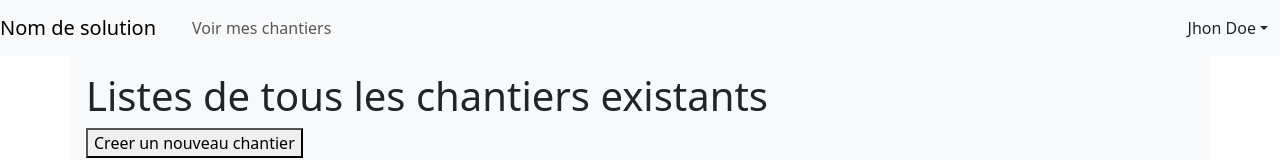
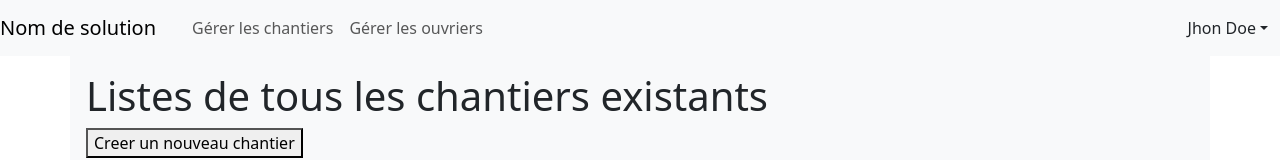
Before and after one commit to Bastien-IPSSI/EP-Planner, a React (Create React App) app in the folder frontend/: page /admin/chantiers in a window 1280 px wide. Shown: the top 160 px of the page. Built offline with nearby package versions, Linux system fonts and the light colour scheme.

Commit message:
default value isAdmin = true

```diff
--- a/frontend/src/Components/NavBar.jsx
+++ b/frontend/src/Components/NavBar.jsx
@@ -4,7 +4,7 @@ import Navbar from 'react-bootstrap/Navbar';
 import NavDropdown from 'react-bootstrap/NavDropdown';
 import { useState } from 'react';
 function NavBar() {
-      const [isAdmin, setIsAdmin] = useState(false);
+      const [isAdmin, setIsAdmin] = useState(true);
       // Probablement a modifier avec le AuthContext
       const [currentUser, setCurrentUser] = useState("Jhon Doe")
     //   const [isLoggedIn, setIsLoggedIn] = useState(true);
```
